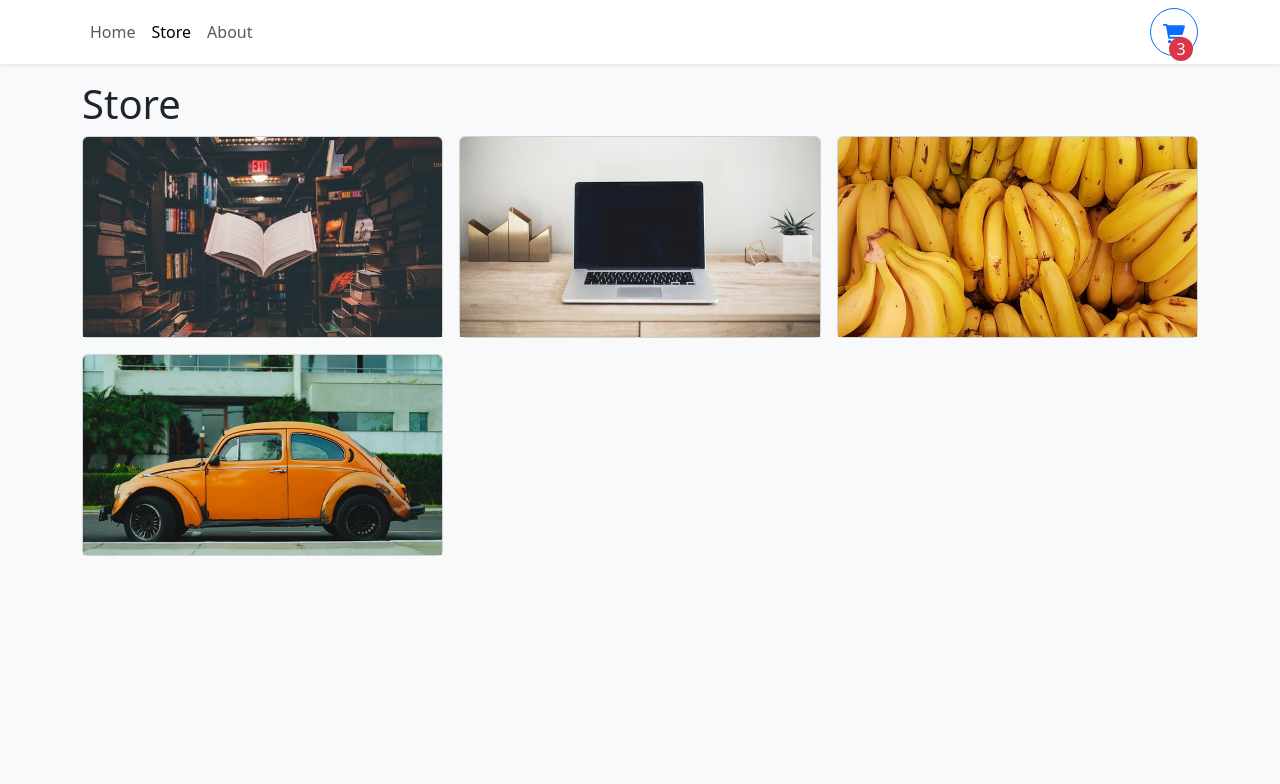
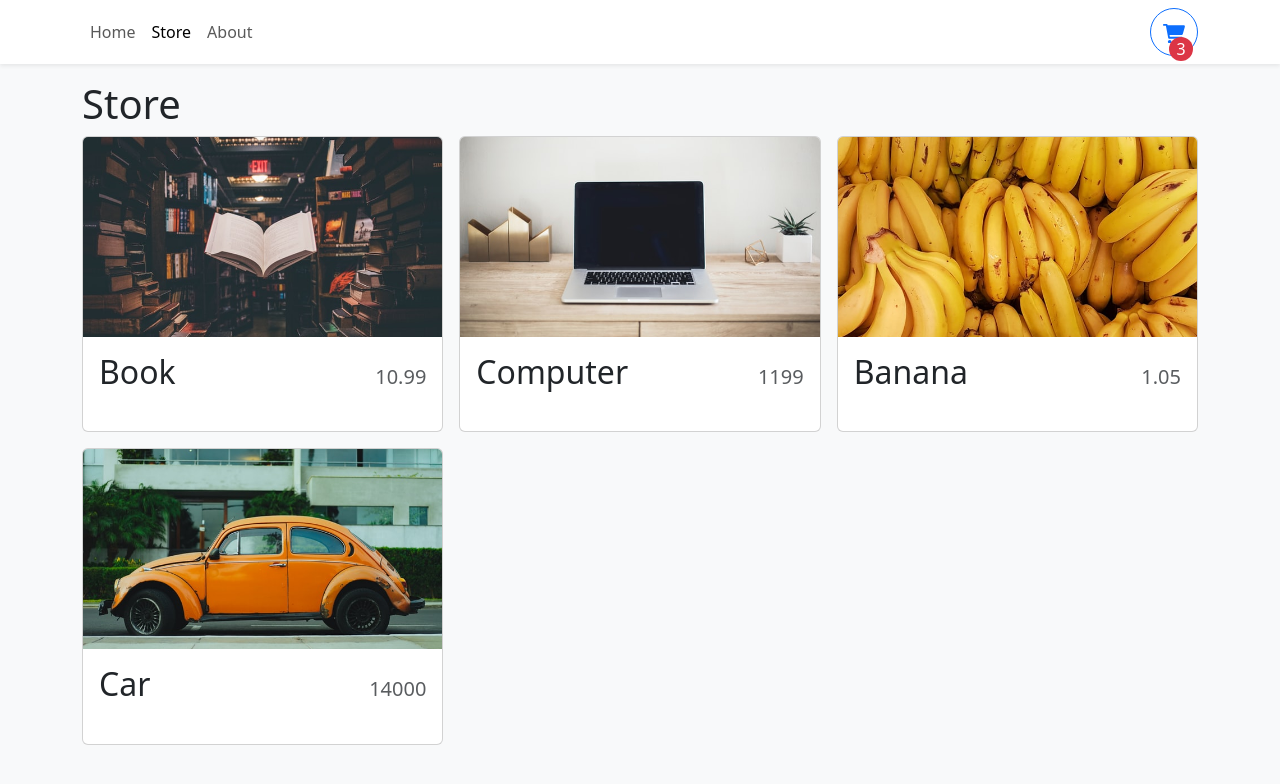
Before and after one commit to gabtomas/shopping-cart, a React (Vite) app: page /store in a window 1280 px wide. Shown: the top 784 px of the page. Built offline with nearby package versions, Linux system fonts and the light colour scheme.

Commit message:
added name and price into Card - StoreItem

```diff
--- a/src/components/StoreItem.tsx
+++ b/src/components/StoreItem.tsx
@@ -18,6 +18,13 @@
                     objectFit: "cover",
                 }}
             />
+
+            <Card.Body className="d-flex flex-column">
+                <Card.Title className="d-flex justify-content-between align-items-baseline mb-4">
+                    <span className="fs-2">{name}</span>
+                    <span className="ms-2 text-muted">{price}</span>
+                </Card.Title>
+            </Card.Body>
         </Card>
     );
 }
```
